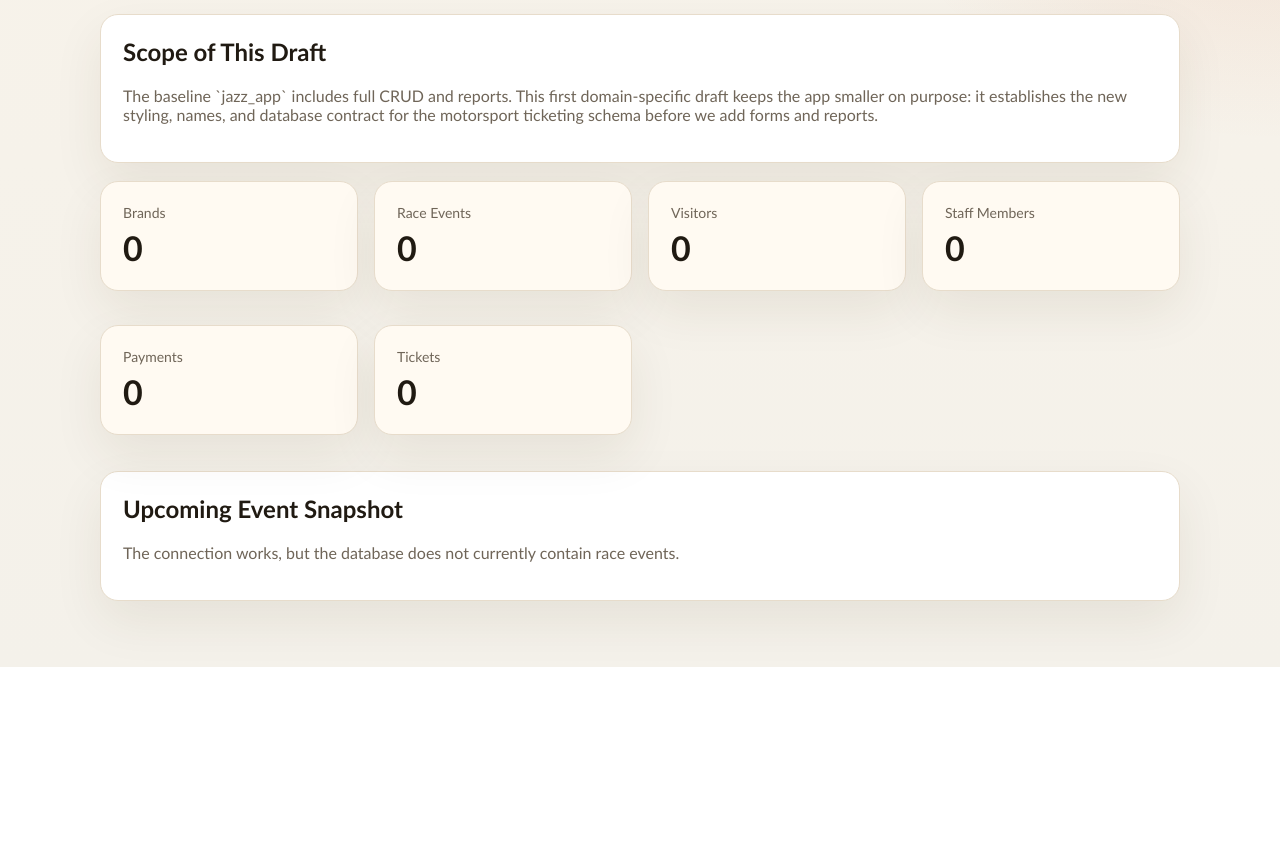
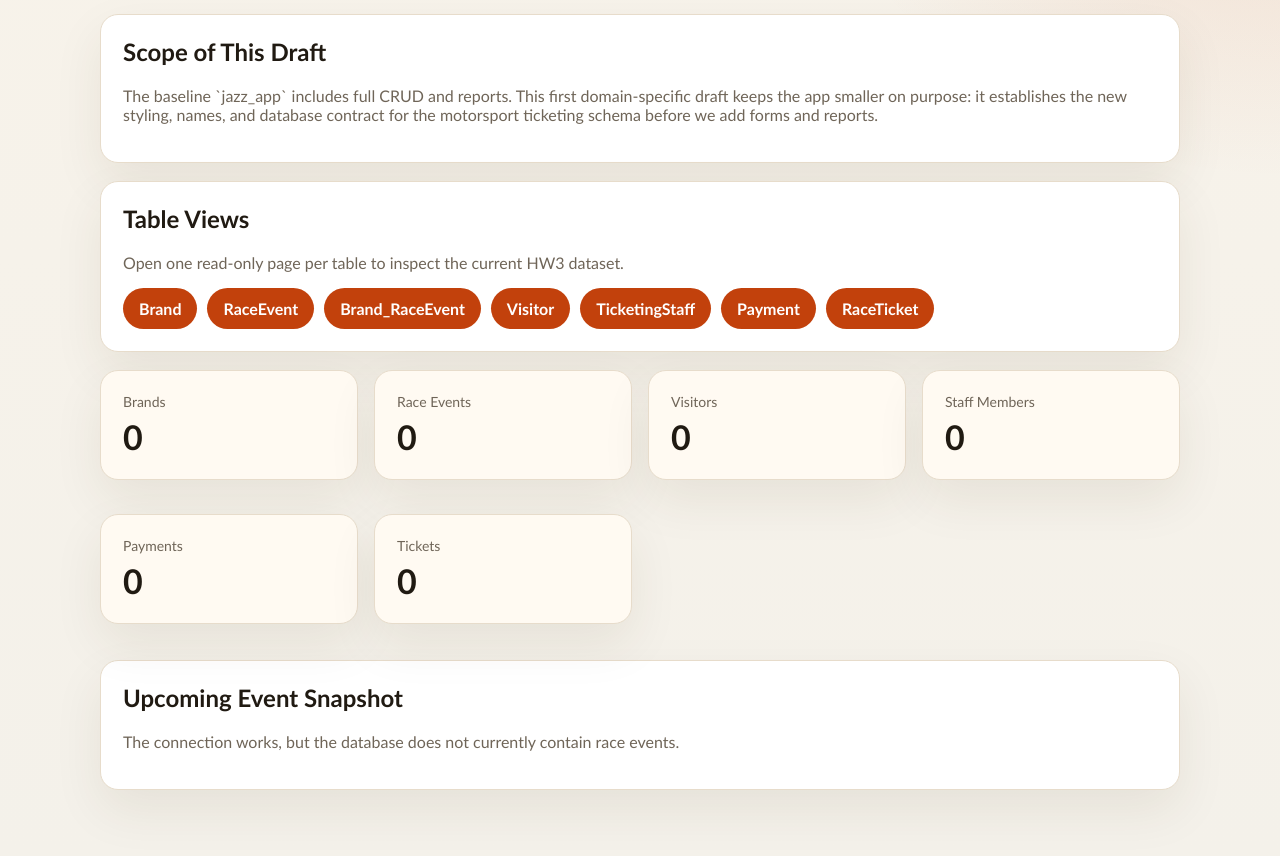
Before and after one commit to yagodanr/db-hw3-raceTickets, a Flask app: page / in a window 1280 px wide. Shown: the part 348-1204 px from the top of the page. Before the commit the page ends 1015 px from the top, so only its background shows below. Run offline with Flask 3, Linux system fonts and the light colour scheme; data that the repository does not hold is empty.

Commit message:
added table_views

```diff
--- a/app.py
+++ b/app.py
@@ -1,9 +1,124 @@
 import os
 
 import pymysql
-from flask import Flask, jsonify, render_template
+from flask import Flask, abort, jsonify, render_template
 
 app = Flask(__name__)
+
+TABLE_VIEWS = {
+    "brands": {
+        "title": "Brands",
+        "description": "Organizer brands participating in motorsport events.",
+        "query": """
+            SELECT
+                Name,
+                Logo
+            FROM Brand
+            ORDER BY Name
+        """,
+    },
+    "events": {
+        "title": "Race Events",
+        "description": "Race events stored in the core schedule.",
+        "query": """
+            SELECT
+                EventID,
+                Name,
+                Description,
+                Date,
+                Location
+            FROM RaceEvent
+            ORDER BY Date, EventID
+        """,
+    },
+    "brand-race-events": {
+        "title": "Brand to Race Event Links",
+        "description": "Junction table connecting brands with the events they organize or sponsor.",
+        "query": """
+            SELECT
+                bre.BrandName,
+                bre.EventID,
+                re.Name AS EventName,
+                re.Date AS EventDate
+            FROM Brand_RaceEvent bre
+            JOIN RaceEvent re
+              ON re.EventID = bre.EventID
+            ORDER BY bre.BrandName, bre.EventID
+        """,
+    },
+    "visitors": {
+        "title": "Visitors",
+        "description": "Ticket owners and potential buyers.",
+        "query": """
+            SELECT
+                passportID,
+                Name,
+                Email,
+                Phone
+            FROM Visitor
+            ORDER BY Name, passportID
+        """,
+    },
+    "staff": {
+        "title": "Ticketing Staff",
+        "description": "Staff members responsible for payment registration and ticket processing.",
+        "query": """
+            SELECT
+                passportID,
+                Name
+            FROM TicketingStaff
+            ORDER BY Name, passportID
+        """,
+    },
+    "payments": {
+        "title": "Payments",
+        "description": "Payment confirmations tied to visitors and staff members.",
+        "query": """
+            SELECT
+                p.PaymentID,
+                p.Status,
+                p.Amount,
+                p.ConfirmationDate,
+                p.VisitorPassportID,
+                v.Name AS VisitorName,
+                p.StaffPassportID,
+                ts.Name AS StaffName
+            FROM Payment p
+            JOIN Visitor v
+              ON v.passportID = p.VisitorPassportID
+            JOIN TicketingStaff ts
+              ON ts.passportID = p.StaffPassportID
+            ORDER BY p.PaymentID
+        """,
+    },
+    "tickets": {
+        "title": "Race Tickets",
+        "description": "Issued race tickets with ownership, event, and payment linkage.",
+        "query": """
+            SELECT
+                rt.TicketID,
+                rt.EventID,
+                re.Name AS EventName,
+                rt.Price,
+                rt.RegisteredAt,
+                rt.UsedAt,
+                rt.Status,
+                rt.OwnerPassportID,
+                v.Name AS OwnerName,
+                rt.PaymentID,
+                rt.RegisteredByStaffPassportID,
+                ts.Name AS StaffName
+            FROM RaceTicket rt
+            JOIN RaceEvent re
+              ON re.EventID = rt.EventID
+            JOIN Visitor v
+              ON v.passportID = rt.OwnerPassportID
+            JOIN TicketingStaff ts
+              ON ts.passportID = rt.RegisteredByStaffPassportID
+            ORDER BY rt.EventID, rt.TicketID
+        """,
+    },
+}
 
 
 def get_db_config():
@@ -69,6 +184,23 @@ def fetch_dashboard_data():
     }
 
 
+def fetch_table_rows(view_name):
+    table_view = TABLE_VIEWS.get(view_name)
+    if table_view is None:
+        abort(404)
+
+    conn = get_connection()
+    try:
+        with conn.cursor() as cursor:
+            cursor.execute(table_view["query"])
+            rows = cursor.fetchall()
+    finally:
+        conn.close()
+
+    columns = list(rows[0].keys()) if rows else []
+    return table_view, columns, rows
+
+
 @app.route("/")
 def home():
     dashboard = None
@@ -80,6 +212,19 @@ def home():
         db_error = str(exc)
 
     return render_template("home.html", dashboard=dashboard, db_error=db_error)
+
+
+@app.route("/tables/<view_name>")
+def table_view(view_name):
+    table_config, columns, rows = fetch_table_rows(view_name)
+    return render_template(
+        "table_view.html",
+        table_view=table_config,
+        view_name=view_name,
+        columns=columns,
+        rows=rows,
+        table_views=TABLE_VIEWS,
+    )
 
 
 @app.route("/db-status")
@@ -95,6 +240,7 @@ def db_status():
             "database": dashboard["metadata"]["db_name"],
             "mysql_version": dashboard["metadata"]["mysql_version"],
             "counts": dashboard["counts"],
+            "table_views": list(TABLE_VIEWS.keys()),
         }
     )
 
--- a/templates/base.html
+++ b/templates/base.html
@@ -117,6 +117,14 @@
             margin-bottom: 18px;
         }
 
+        .page-header {
+            display: flex;
+            justify-content: space-between;
+            align-items: center;
+            gap: 16px;
+            flex-wrap: wrap;
+        }
+
         .stat {
             display: flex;
             flex-direction: column;
@@ -161,11 +169,20 @@
             border-collapse: collapse;
         }
 
+        .table-wrap {
+            width: 100%;
+            overflow-x: auto;
+            border: 1px solid var(--line);
+            border-radius: 14px;
+            background: var(--surface);
+        }
+
         th,
         td {
             padding: 12px 10px;
             border-bottom: 1px solid var(--line);
             text-align: left;
+            white-space: nowrap;
         }
 
         th {
--- a/templates/home.html
+++ b/templates/home.html
@@ -25,6 +25,22 @@
 </section>
 
 {% if dashboard %}
+<section class="card">
+    <h2>Table Views</h2>
+    <p class="muted">
+        Open one read-only page per table to inspect the current HW3 dataset.
+    </p>
+    <div class="nav" style="margin-top: 12px;">
+        <a href="/tables/brands">Brand</a>
+        <a href="/tables/events">RaceEvent</a>
+        <a href="/tables/brand-race-events">Brand_RaceEvent</a>
+        <a href="/tables/visitors">Visitor</a>
+        <a href="/tables/staff">TicketingStaff</a>
+        <a href="/tables/payments">Payment</a>
+        <a href="/tables/tickets">RaceTicket</a>
+    </div>
+</section>
+
 <section class="grid" style="margin-bottom: 18px;">
     <article class="card stat">
         <span class="stat-label">Brands</span>
```
Also changed, not shown: templates/table_view.html (added, +51 -0 lines).
